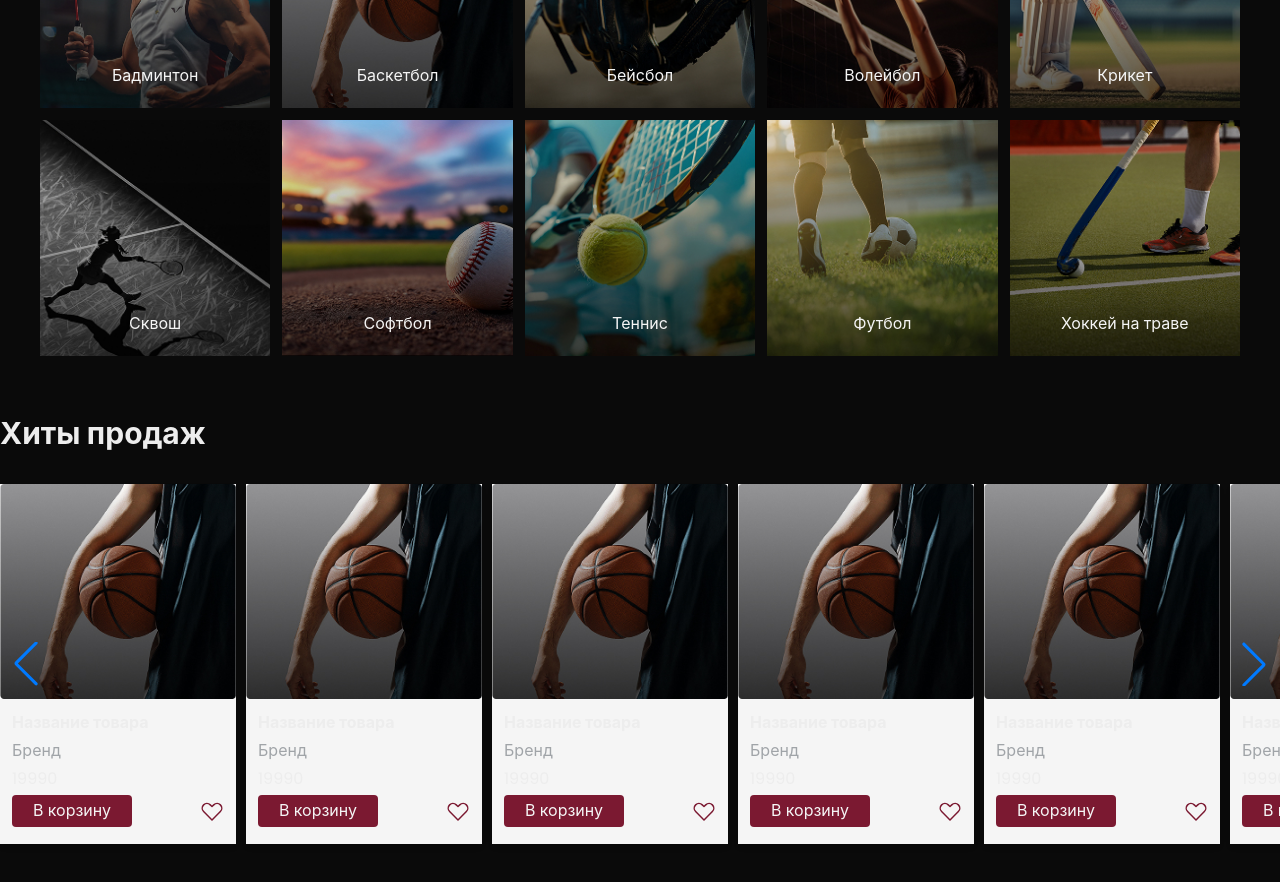
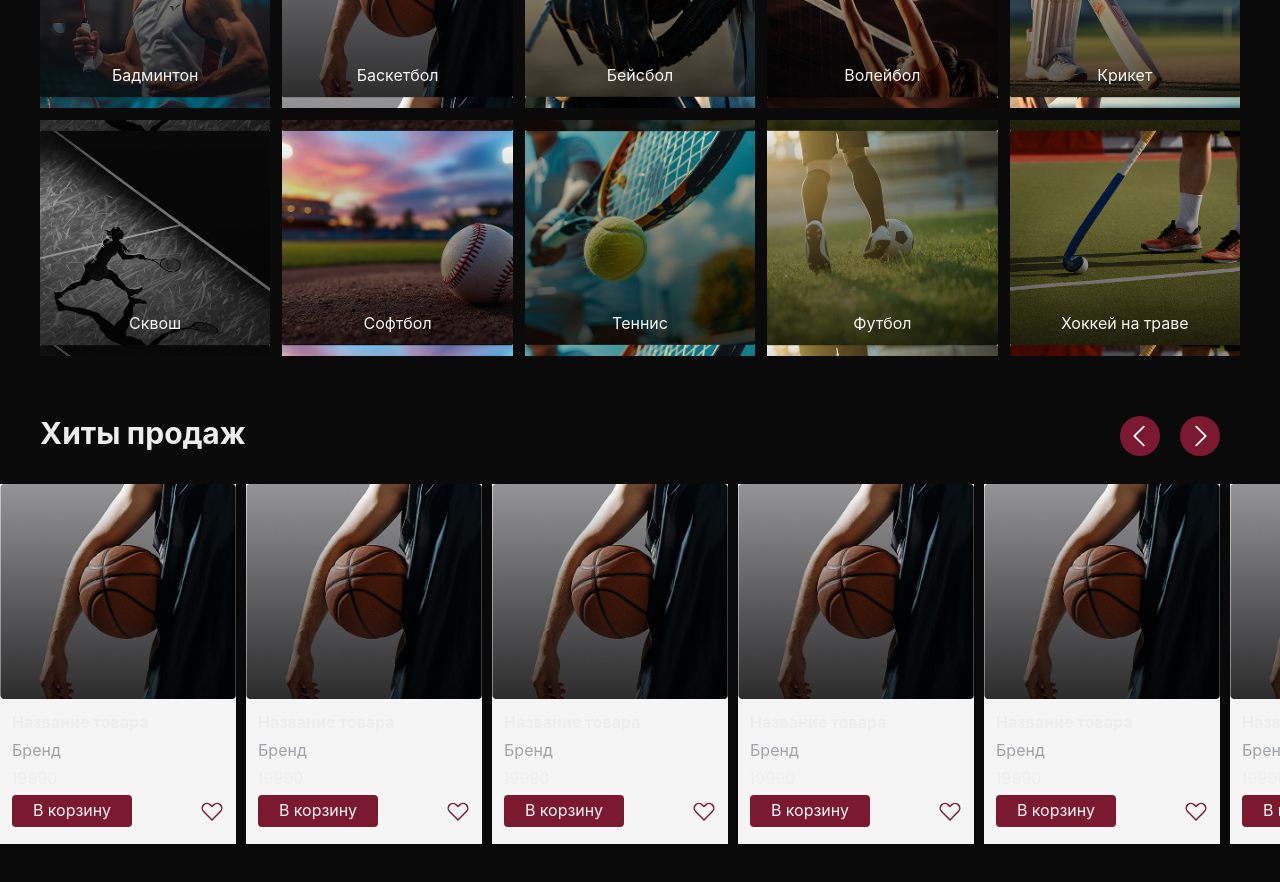
Before and after one commit to Mayraiden/ProfSport, a Next.js app: page / in a window 1280 px wide. Shown: the part 1020-1902 px from the top of the page. Built offline with nearby package versions, Linux system fonts and the light colour scheme.

Commit message:
custom buttons swiper

```diff
--- a/src/widgets/Hits/Hits.tsx
+++ b/src/widgets/Hits/Hits.tsx
@@ -1,21 +1,27 @@
 'use client'
 import Image from 'next/image'
+import { useState } from 'react'
 
 import { Swiper, SwiperSlide } from 'swiper/react'
-import { Navigation } from 'swiper/modules'
-
+import type { Swiper as SwiperType } from 'swiper'
 import 'swiper/css'
 import 'swiper/css/navigation'
+
+import { CaretLeftIcon, CaretRightIcon } from '@phosphor-icons/react/ssr'
 
 import { ItemCard } from '@/shared/ui/ItemCard'
 
 export const Hits = () => {
+	const [swiperRef, setSwiperRef] = useState<SwiperType | null>(null)
+	const goToPrev = () => swiperRef?.slidePrev()
+	const goToNext = () => swiperRef?.slideNext()
+
 	return (
-		<section className="w-full h-[90vh] pt-15">
-			<h3 className="text-3xl font-bold mb-4">Хиты продаж</h3>
+		<section className="w-full h-[90vh] pt-15 relative">
+			<h3 className="pl-10 text-3xl font-bold mb-4">Хиты продаж</h3>
 			<div className="w-full h-fit py-4">
 				<Swiper
-					modules={[Navigation]}
+					onSwiper={setSwiperRef}
 					spaceBetween={10}
 					slidesPerView={5}
 					loop={true}
@@ -72,6 +78,19 @@ export const Hits = () => {
 					</SwiperSlide>
 				</Swiper>
 			</div>
+
+			<button
+				onClick={goToPrev}
+				className="absolute right-30 top-20 -translate-y-1/2 bg-burgundy text-white rounded-full w-10 h-10 flex items-center justify-center hover:bg-burgundy/80"
+			>
+				<CaretLeftIcon size={30} />
+			</button>
+			<button
+				onClick={goToNext}
+				className="absolute right-15 top-20 -translate-y-1/2 bg-burgundy text-white rounded-full w-10 h-10 flex items-center justify-center hover:bg-burgundy/80"
+			>
+				<CaretRightIcon size={30} />
+			</button>
 		</section>
 	)
 }
--- a/src/widgets/Popular/Popular.tsx
+++ b/src/widgets/Popular/Popular.tsx
@@ -11,7 +11,7 @@ export const Popular = () => {
 					return (
 						<li
 							key={item.id}
-							className="h-59 pb-5 flex bg-center bg-cover"
+							className="h-59 pb-5 flex bg-center bg-[length:102%] hover:bg-size-[305] transition-[background-size]"
 							style={{ backgroundImage: `url('${item.image}')` }}
 						>
 							<Link
```
